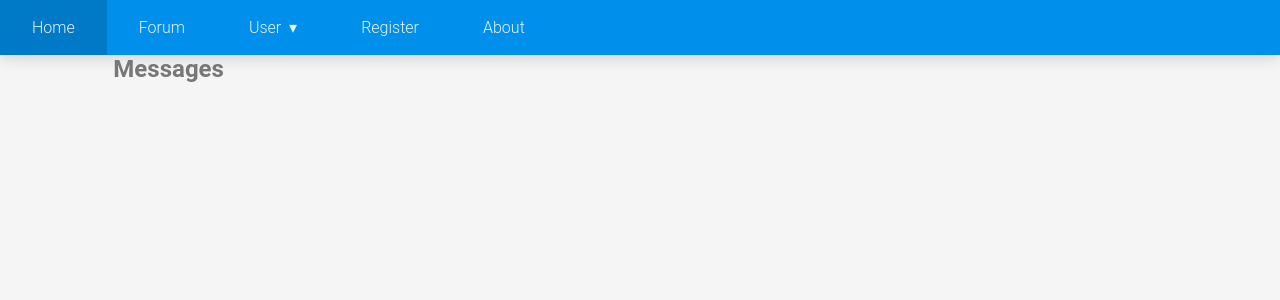
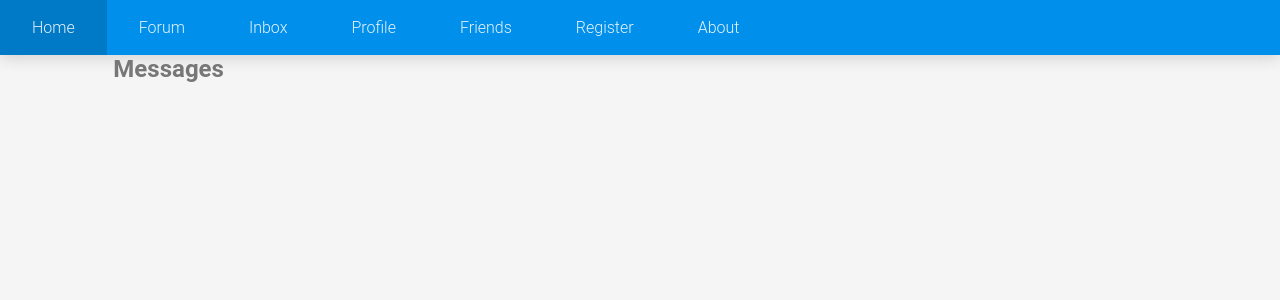
Before and after one commit to artOfThePigeon/Tech-Academy-Live-Project, a Django app: page /home/inbox in a window 1280 px wide. Shown: the top 300 px of the page. Run offline with Django 3.2, Linux system fonts and the light colour scheme.

Commit message:
Navbar Links

```diff
--- a/Templates/partials/navbar.html
+++ b/Templates/partials/navbar.html
@@ -6,18 +6,13 @@ Free NavBar templates online: https://freefrontend.com/css-menu/
 <div class="navbar">
     <nav class="nav">
         <ul>
-            <li><a href="#">Home</a>
-            <li><a href="#">Forum</a>
-            <li class="drop">
-                <a href="#">User</a>
-                <ul class="dropdown">
-                    <li><a href="#">Profile</a></li>
-                    <li><a href="#">Settings</a></li>
-                    <li><a href="#">Maybe Something Else</a></li>
-                </ul>
-            </li>
-            <li><a href="#">Register</a>
-            <li><a href="#">About</a>
+            <li><a href="/">Home</a></li>
+            <li><a href="{% url 'Forum:topics' %}">Forum</a>
+            <li><a href="{% url 'Forum:inbox' %}">Inbox</a>
+            <li><a href="{% url 'Forum:get_profile' %}">Profile</a>
+            <li><a href="{% url 'Forum:friends' %}">Friends</a>
+            <li><a href="{% url 'Forum:register' %}">Register</a>
+            <li><a href="{% url 'Forum:about' %}">About</a>
         </ul>
         <!--  JQuery and JS Runtime Include -->
         <!-- These two script tags fir the JQuery librsry snd the Navbar.js were placed here so that they
```
